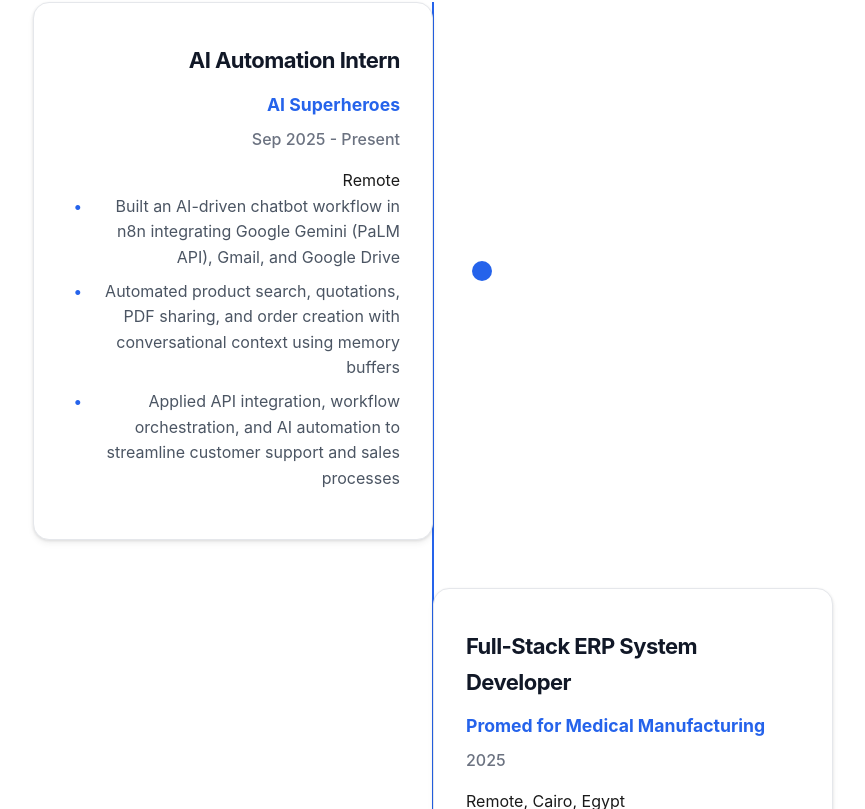
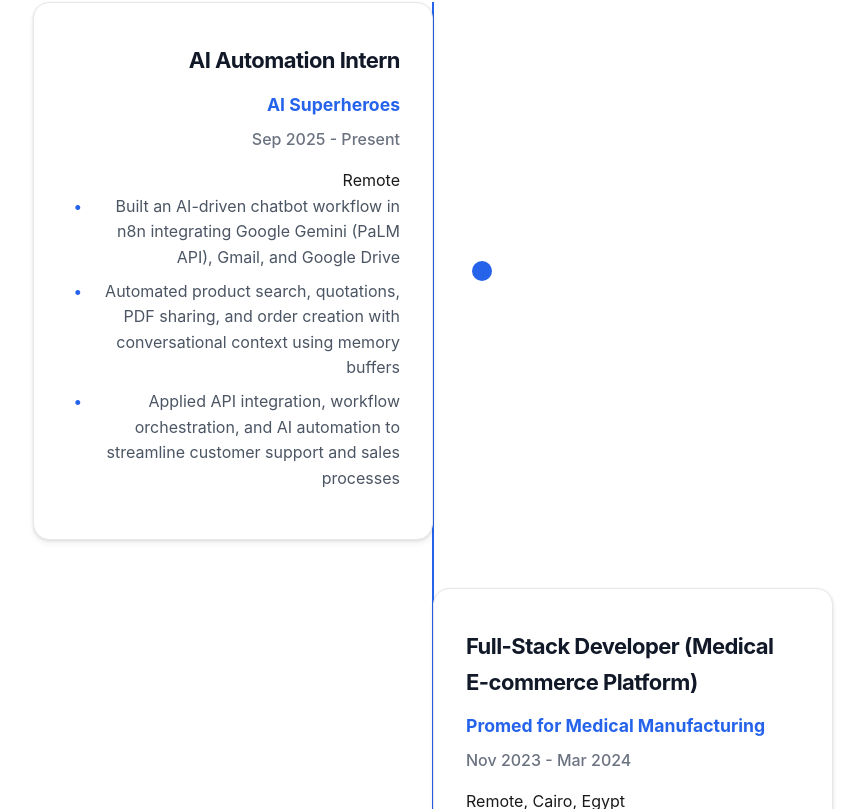
Before and after one commit to Mohrizk90/MY_Website, a React (Create React App) app: page / in a window 1280 px wide. Shown: the part 1991-2800 px from the top of the page, without its empty margins (207-1072 px from the left). Built offline with nearby package versions, Linux system fonts and the light colour scheme.

Commit message:
Update portfolio with latest projects and experience - Added RATTEL AI Quran Assistant and UCF101 Video Recognition projects - Updated work experience timeline and descriptions - Enhanced project details with latest technologies and achievements

```diff
--- a/src/components/Experience.js
+++ b/src/components/Experience.js
@@ -21,29 +21,23 @@
       ]
     },
     {
-      title: 'Full-Stack ERP System Developer',
-      company: 'Promed for Medical Manufacturing',
-      date: '2025',
-      location: 'Remote, Cairo, Egypt',
-      achievements: [
-        'Architected and developed a comprehensive ERP system for medical device manufacturing using FastAPI (Python), React 18 with TypeScript, and PostgreSQL',
-        'Built modular backend API with SQLAlchemy ORM, JWT authentication, and RESTful endpoints supporting inventory, production planning, quality control, financial transactions, and document management',
-        'Designed responsive React frontend with Material-UI, implementing BOM (Bill of Materials), work order tracking, quality inspection workflows, and integrated financial reporting with visualizations via Recharts',
-        'Implemented automated deployment with Docker, Redis caching, Celery background tasks, and robust error handling, achieving scalable real-time architecture for concurrent users',
-        'Developed quality control module with Device History Records (DHR), non-conformance tracking, and regulatory compliance features, plus integrated Google APIs for document management and automated reporting'
-      ]
-    },
-    {
       title: 'Full-Stack Developer (Medical E-commerce Platform)',
       company: 'Promed for Medical Manufacturing',
       date: 'Nov 2023 - Mar 2024',
       location: 'Remote, Cairo, Egypt',
       achievements: [
-        'Developed a full-stack e-commerce platform using React 17, Node.js, Express.js, and MongoDB, integrating Google Drive API for scalable cloud storage',
-        'Built a responsive application with dynamic product catalog, admin dashboard (CRUD operations), and contact management system, achieving an 85/100 production readiness score',
-        'Implemented secure authentication with JWT tokens, bcrypt password hashing, protected admin routes, and CORS configuration',
-        'Designed and deployed RESTful APIs with 15+ endpoints for product management, authentication, file uploads, and contact handling via Mongoose ODM and MongoDB Atlas',
-        'Deployed using Docker containerization and optimized pipelines on Render/Heroku/Vercel'
+        'Built a production-ready full-stack e-commerce platform using React 17, Node.js, Express.js, MongoDB, integrating Cloudinary for cloud storage and deploying via Docker on Render with 85/100 production readiness score',
+        'Implemented secure JWT authentication, comprehensive admin dashboard with CRUD operations, and 26+ RESTful API endpoints, featuring multi-language support (EN/AR), responsive design, and professional medical UI/UX'
+      ]
+    },
+    {
+      title: 'Embedded Systems Intern',
+      company: 'Promed for Medical Manufacturing',
+      date: 'Jul 2023 - Oct 2023',
+      location: 'Hybrid, Cairo, Egypt',
+      achievements: [
+        'Designed and developed a medical washing machine control system using Arduino (C++), integrating sensors, actuators, LCD, and relays',
+        'Implemented real-time feedback mechanisms and validated system reliability through edge case testing, including power failure recovery'
       ]
     },
     {
@@ -54,16 +48,6 @@
       achievements: [
         'Built a web-based program for course material management using PHP, MySQL, HTML, and BLOB files',
         'Developed a serverless cloud-based file upload solution using AWS (S3, Lambda in Python, API Gateway, IAM)'
-      ]
-    },
-    {
-      title: 'Embedded Systems Intern',
-      company: 'Promed for Medical Manufacturing',
-      date: 'Jul 2023 - Oct 2023',
-      location: 'Hybrid, Cairo, Egypt',
-      achievements: [
-        'Designed and developed a medical washing machine control system using Arduino (C++), integrating sensors, actuators, LCD, and relays',
-        'Implemented real-time feedback mechanisms and validated system reliability through edge case testing, including power failure recovery'
       ]
     }
   ];
--- a/src/components/Projects.js
+++ b/src/components/Projects.js
@@ -13,15 +13,30 @@
 
   const projects = [
     {
-      title: 'Quran Recitation Assistant using AI',
+      title: 'RATTEL - AI-Powered Quran Recitation Assistant',
       status: 'A Grade',
-      description: 'Built an AI-powered application with Whisper ASR, Python, RAG, and LLMs for real-time Quran recitation feedback. Integrated silence detection, Arabic TTS, and interactive UI (Streamlit → React).',
-      technologies: ['Whisper ASR', 'Python', 'RAG', 'LLMs', 'Arabic TTS', 'Streamlit', 'React'],
+      description: 'Built a comprehensive AI application using Tarteel Quran Whisper model, FastAPI, and React for real-time Arabic recitation feedback and analysis. Integrated advanced speech recognition with Arabic TTS, voice activity detection, and intelligent feedback system using Gemini AI.',
+      technologies: ['Tarteel Quran Whisper', 'FastAPI', 'React', 'Arabic TTS', 'Gemini AI', 'Voice Activity Detection', 'Speech Recognition'],
       images: [
         {
           src: `${process.env.PUBLIC_URL}/projects/screen2.png`,
-          alt: 'Quran Assistant Main Interface',
+          alt: 'RATTEL Main Interface',
           title: 'Main Interface'
+        }
+      ],
+      liveUrl: '#',
+      githubUrl: '#'
+    },
+    {
+      title: 'UCF101 Video Action Recognition - CNN-RNN Deep Learning System',
+      status: 'A Grade',
+      description: 'Built a comprehensive video action recognition system using hybrid CNN-RNN architecture with ResNet-18 backbone and bidirectional LSTM, achieving 58.39% accuracy. Implemented advanced temporal attention mechanisms, progressive fine-tuning strategies, and mixed precision training.',
+      technologies: ['PyTorch', 'ResNet-18', 'Bidirectional LSTM', 'Temporal Attention', 'Mixed Precision Training', 'Flask', 'OpenCV'],
+      images: [
+        {
+          src: `${process.env.PUBLIC_URL}/projects/screen2.png`,
+          alt: 'Video Action Recognition Interface',
+          title: 'Classification Interface'
         }
       ],
       liveUrl: '#',
```
Also changed, not shown: 25 other files (tests, documents, lock files or other folders).
